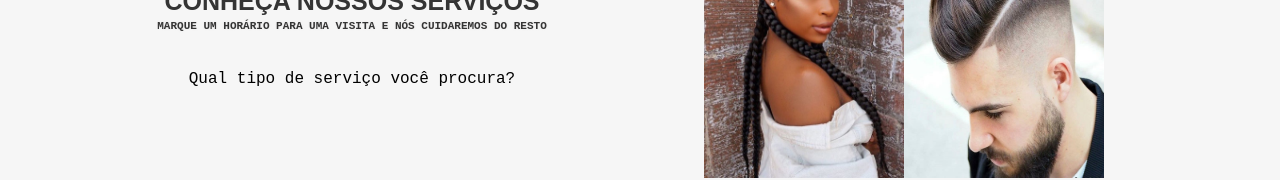
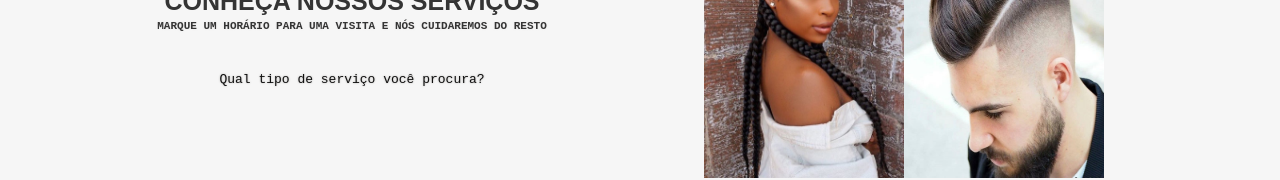
Before and after one commit to luansousa26/Beauty-u, an Angular app: page / in a window 1280 px wide. Shown: the part 524-704 px from the top of the page. Built offline with nearby package versions, Linux system fonts and the light colour scheme.

Commit message:
Alteração no tipo

```diff
--- a/src/app/telas/inicial/inicial.component.scss
+++ b/src/app/telas/inicial/inicial.component.scss
@@ -87,3 +87,8 @@
     font-size: 11px;
     text-shadow: 0 0 2px #e4e2e2b8;
 }
+#servico{
+    color: #111;
+    text-shadow: 0 0 2px rgba(169, 167, 164, 0.97);
+    font-size: 13px;
+}
```
